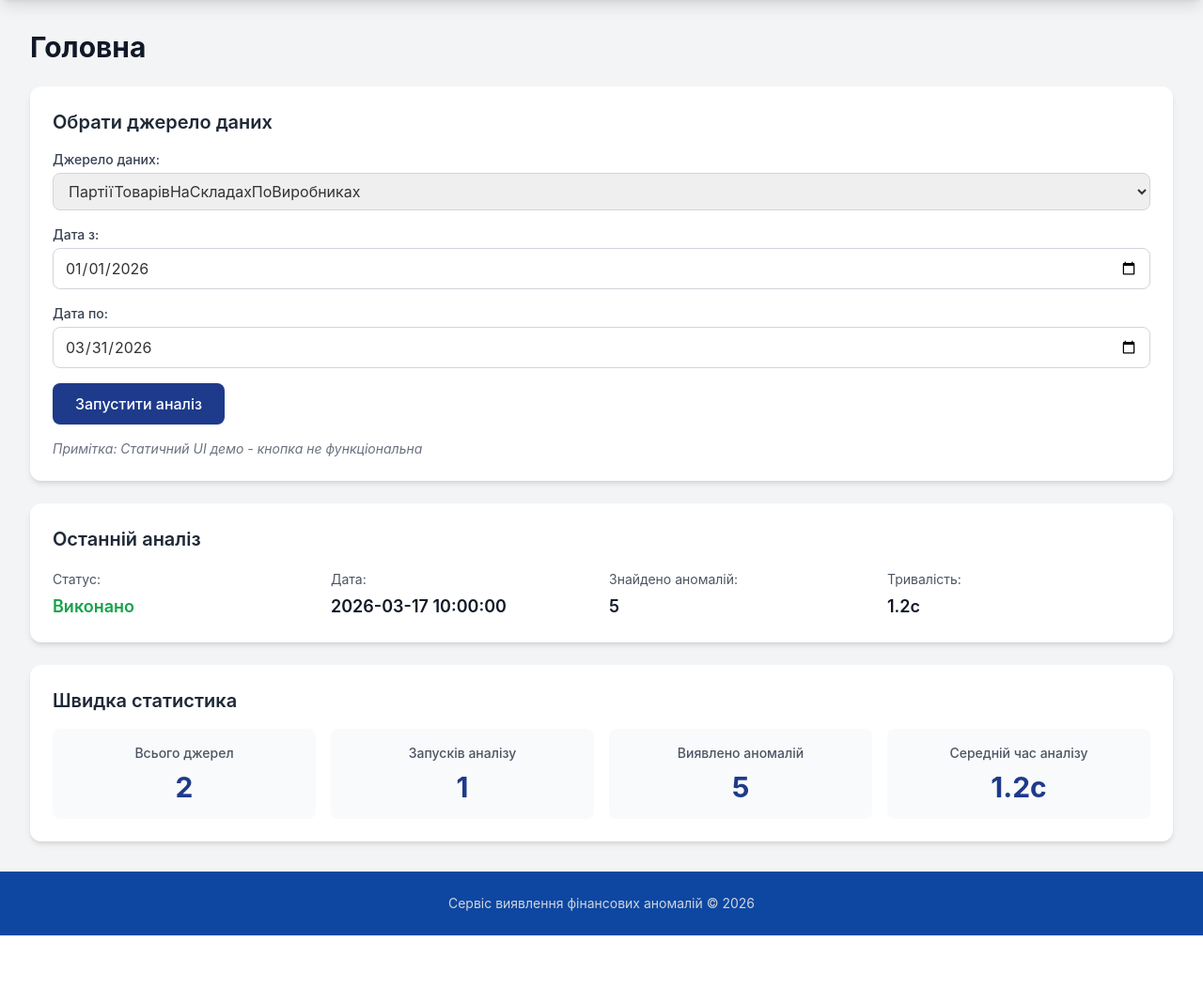
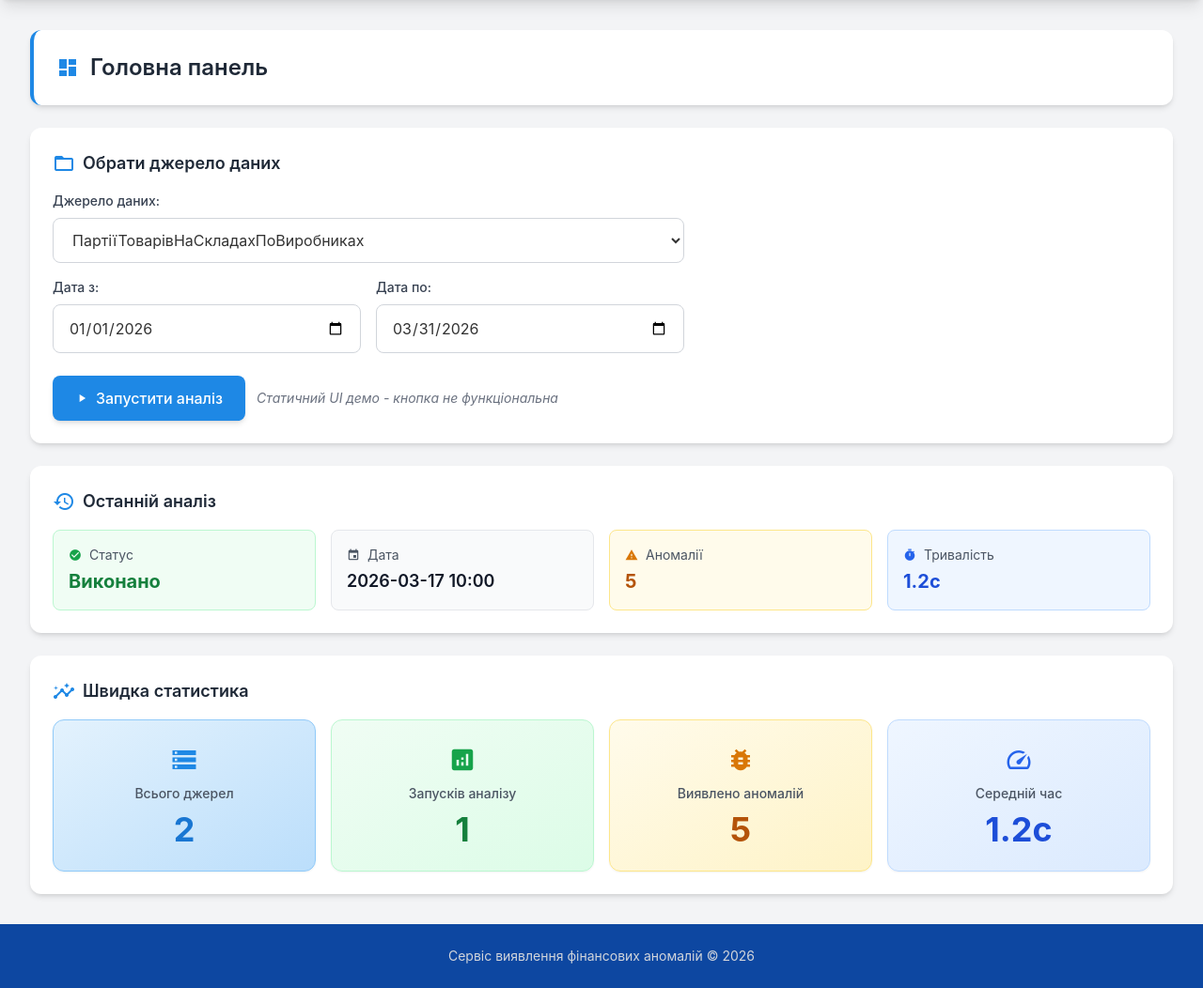
Before and after one commit to maximsamokhval/anomaly-detection, a FastAPI app: page / in a window 1280 px wide. Shown: the part 64-1116 px from the top of the page at 94% size. Before the commit the page ends 1060 px from the top, so only its background shows below. Run offline with FastAPI, Linux system fonts and the light colour scheme; some libraries are stand-ins or nearby versions.

Commit message:
fix(ui): fix dashboard.html layout with Material Design
- Add page header with icon and border-left accent
- Fix form layout with proper spacing and grid
- Use Material Icons throughout the page
- Add colored stat cards with gradient backgrounds
- Fix status display with color-coded badges
- Improve button styling with icons
- Add proper hover states and transitions
- Use consistent shadow-md for cards

Co-authored-by: Qwen-Coder <qwen-coder@alibabacloud.com>

```diff
--- a/backend/ui/templates/dashboard.html
+++ b/backend/ui/templates/dashboard.html
@@ -6,77 +6,123 @@
 
 {% block content %}
 <div class="space-y-6">
-    <h1 class="text-3xl font-bold text-gray-900">Головна</h1>
+    <!-- Page Header -->
+    <div class="bg-white rounded-xl shadow-md p-6 border-l-4 border-primary-600">
+        <h1 class="text-2xl font-semibold text-gray-800 flex items-center gap-3">
+            <span class="material-icons text-primary-600">dashboard</span>
+            Головна панель
+        </h1>
+    </div>
 
     <!-- Source Selection -->
     <section class="bg-white rounded-xl shadow-md p-6">
-        <h2 class="text-xl font-semibold text-gray-800 mb-4">Обрати джерело даних</h2>
-        <div class="space-y-4">
+        <h2 class="text-lg font-semibold text-gray-800 mb-4 flex items-center gap-2">
+            <span class="material-icons text-primary-600">folder_open</span>
+            Обрати джерело даних
+        </h2>
+        <div class="space-y-4 max-w-2xl">
             <div>
-                <label for="source-select" class="block text-sm font-medium text-gray-700 mb-1">Джерело даних:</label>
-                <select id="source-select" class="w-full px-3 py-2 border border-gray-300 rounded-lg focus:ring-2 focus:ring-blue-500 focus:border-blue-500 transition-colors">
+                <label for="source-select" class="block text-sm font-medium text-gray-700 mb-2">Джерело даних:</label>
+                <select id="source-select" class="w-full px-4 py-3 border border-gray-300 rounded-lg focus:ring-2 focus:ring-primary-500 focus:border-primary-500 transition-colors bg-white">
                     <option value="partii_tovarov">ПартіїТоварівНаСкладахПоВиробниках</option>
                     <option value="reg_cost_price">Собівартість виробництва</option>
                 </select>
             </div>
 
-            <div>
-                <label for="date-from" class="block text-sm font-medium text-gray-700 mb-1">Дата з:</label>
-                <input type="date" id="date-from" class="w-full px-3 py-2 border border-gray-300 rounded-lg focus:ring-2 focus:ring-blue-500 focus:border-blue-500 transition-colors" value="2026-01-01">
+            <div class="grid grid-cols-1 sm:grid-cols-2 gap-4">
+                <div>
+                    <label for="date-from" class="block text-sm font-medium text-gray-700 mb-2">Дата з:</label>
+                    <input type="date" id="date-from" class="w-full px-4 py-3 border border-gray-300 rounded-lg focus:ring-2 focus:ring-primary-500 focus:border-primary-500 transition-colors" value="2026-01-01">
+                </div>
+
+                <div>
+                    <label for="date-to" class="block text-sm font-medium text-gray-700 mb-2">Дата по:</label>
+                    <input type="date" id="date-to" class="w-full px-4 py-3 border border-gray-300 rounded-lg focus:ring-2 focus:ring-primary-500 focus:border-primary-500 transition-colors" value="2026-03-31">
+                </div>
             </div>
 
-            <div>
-                <label for="date-to" class="block text-sm font-medium text-gray-700 mb-1">Дата по:</label>
-                <input type="date" id="date-to" class="w-full px-3 py-2 border border-gray-300 rounded-lg focus:ring-2 focus:ring-blue-500 focus:border-blue-500 transition-colors" value="2026-03-31">
+            <div class="flex items-center gap-3 pt-2">
+                <button id="run-analysis-btn" class="px-6 py-3 bg-primary-600 text-white font-medium rounded-lg hover:bg-primary-700 transition-colors shadow-md flex items-center gap-2">
+                    <span class="material-icons text-sm">play_arrow</span>
+                    Запустити аналіз
+                </button>
+                <p class="text-sm text-gray-500 italic">Статичний UI демо - кнопка не функціональна</p>
             </div>
-
-            <button id="run-analysis-btn" class="w-full sm:w-auto px-6 py-2.5 bg-blue-900 text-white font-medium rounded-lg hover:bg-blue-800 transition-colors shadow-sm">Запустити аналіз</button>
-            <p class="text-sm text-gray-500 italic">Примітка: Статичний UI демо - кнопка не функціональна</p>
         </div>
     </section>
 
     <!-- Last Analysis Status -->
     <section class="bg-white rounded-xl shadow-md p-6">
-        <h2 class="text-xl font-semibold text-gray-800 mb-4">Останній аналіз</h2>
+        <h2 class="text-lg font-semibold text-gray-800 mb-4 flex items-center gap-2">
+            <span class="material-icons text-primary-600">history</span>
+            Останній аналіз
+        </h2>
         <div class="grid grid-cols-1 sm:grid-cols-2 lg:grid-cols-4 gap-4">
-            <div class="space-y-1">
-                <span class="text-sm text-gray-600">Статус:</span>
-                <span class="block text-lg font-semibold text-green-600">Виконано</span>
+            <div class="bg-green-50 rounded-lg p-4 border border-green-200">
+                <div class="flex items-center gap-2 mb-1">
+                    <span class="material-icons text-green-600 text-sm">check_circle</span>
+                    <span class="text-sm text-gray-600">Статус</span>
+                </div>
+                <span class="text-xl font-bold text-green-700">Виконано</span>
             </div>
-            <div class="space-y-1">
-                <span class="text-sm text-gray-600">Дата:</span>
-                <span class="block text-lg font-semibold text-gray-900">2026-03-17 10:00:00</span>
+            <div class="bg-gray-50 rounded-lg p-4 border border-gray-200">
+                <div class="flex items-center gap-2 mb-1">
+                    <span class="material-icons text-gray-600 text-sm">event</span>
+                    <span class="text-sm text-gray-600">Дата</span>
+                </div>
+                <span class="text-lg font-semibold text-gray-900">2026-03-17 10:00</span>
             </div>
-            <div class="space-y-1">
-                <span class="text-sm text-gray-600">Знайдено аномалій:</span>
-                <span class="block text-lg font-semibold text-gray-900">5</span>
+            <div class="bg-amber-50 rounded-lg p-4 border border-amber-200">
+                <div class="flex items-center gap-2 mb-1">
+                    <span class="material-icons text-amber-600 text-sm">warning</span>
+                    <span class="text-sm text-gray-600">Аномалії</span>
+                </div>
+                <span class="text-xl font-bold text-amber-700">5</span>
             </div>
-            <div class="space-y-1">
-                <span class="text-sm text-gray-600">Тривалість:</span>
-                <span class="block text-lg font-semibold text-gray-900">1.2с</span>
+            <div class="bg-blue-50 rounded-lg p-4 border border-blue-200">
+                <div class="flex items-center gap-2 mb-1">
+                    <span class="material-icons text-blue-600 text-sm">timer</span>
+                    <span class="text-sm text-gray-600">Тривалість</span>
+                </div>
+                <span class="text-xl font-bold text-blue-700">1.2с</span>
             </div>
         </div>
     </section>
 
     <!-- Quick Stats -->
     <section class="bg-white rounded-xl shadow-md p-6">
-        <h2 class="text-xl font-semibold text-gray-800 mb-4">Швидка статистика</h2>
+        <h2 class="text-lg font-semibold text-gray-800 mb-4 flex items-center gap-2">
+            <span class="material-icons text-primary-600">insights</span>
+            Швидка статистика
+        </h2>
         <div class="grid grid-cols-1 sm:grid-cols-2 lg:grid-cols-4 gap-4">
-            <div class="bg-gray-50 rounded-lg p-4 text-center">
+            <div class="bg-gradient-to-br from-primary-50 to-primary-100 rounded-xl p-6 text-center border border-primary-200 shadow-sm hover:shadow-md transition-shadow">
+                <div class="flex justify-center mb-2">
+                    <span class="material-icons text-primary-600 text-3xl">storage</span>
+                </div>
                 <h3 class="text-sm font-medium text-gray-600 mb-2">Всього джерел</h3>
-                <p class="text-3xl font-bold text-blue-900">2</p>
+                <p class="text-4xl font-bold text-primary-700">2</p>
             </div>
-            <div class="bg-gray-50 rounded-lg p-4 text-center">
+            <div class="bg-gradient-to-br from-green-50 to-green-100 rounded-xl p-6 text-center border border-green-200 shadow-sm hover:shadow-md transition-shadow">
+                <div class="flex justify-center mb-2">
+                    <span class="material-icons text-green-600 text-3xl">analytics</span>
+                </div>
                 <h3 class="text-sm font-medium text-gray-600 mb-2">Запусків аналізу</h3>
-                <p class="text-3xl font-bold text-blue-900">1</p>
+                <p class="text-4xl font-bold text-green-700">1</p>
             </div>
-            <div class="bg-gray-50 rounded-lg p-4 text-center">
+            <div class="bg-gradient-to-br from-amber-50 to-amber-100 rounded-xl p-6 text-center border border-amber-200 shadow-sm hover:shadow-md transition-shadow">
+                <div class="flex justify-center mb-2">
+                    <span class="material-icons text-amber-600 text-3xl">bug_report</span>
+                </div>
                 <h3 class="text-sm font-medium text-gray-600 mb-2">Виявлено аномалій</h3>
-                <p class="text-3xl font-bold text-blue-900">5</p>
+                <p class="text-4xl font-bold text-amber-700">5</p>
             </div>
-            <div class="bg-gray-50 rounded-lg p-4 text-center">
-                <h3 class="text-sm font-medium text-gray-600 mb-2">Середній час аналізу</h3>
-                <p class="text-3xl font-bold text-blue-900">1.2с</p>
+            <div class="bg-gradient-to-br from-blue-50 to-blue-100 rounded-xl p-6 text-center border border-blue-200 shadow-sm hover:shadow-md transition-shadow">
+                <div class="flex justify-center mb-2">
+                    <span class="material-icons text-blue-600 text-3xl">speed</span>
+                </div>
+                <h3 class="text-sm font-medium text-gray-600 mb-2">Середній час</h3>
+                <p class="text-4xl font-bold text-blue-700">1.2с</p>
             </div>
         </div>
     </section>
```
